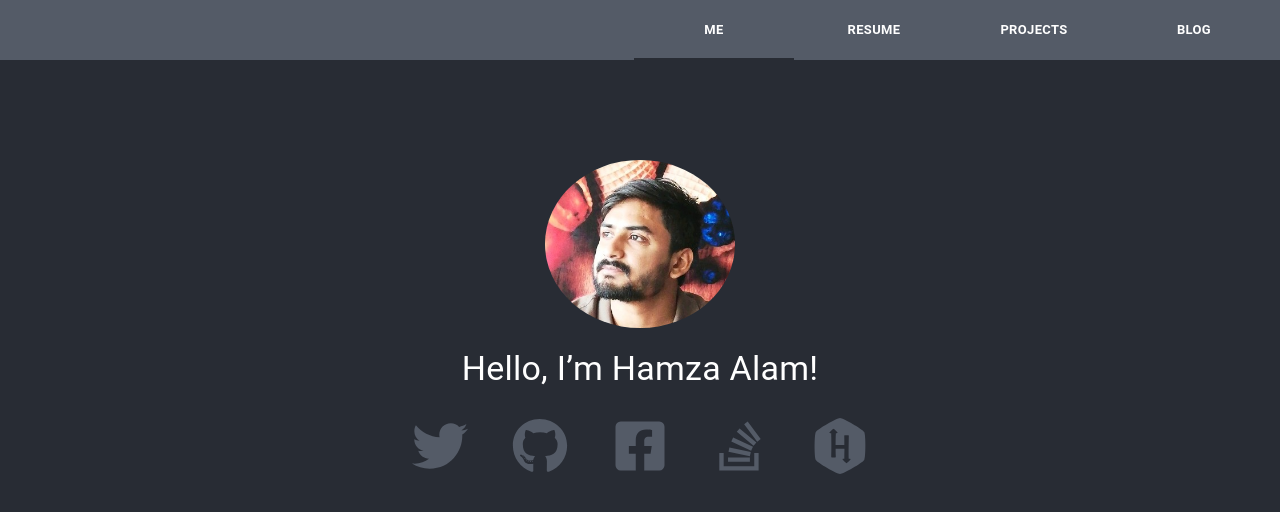
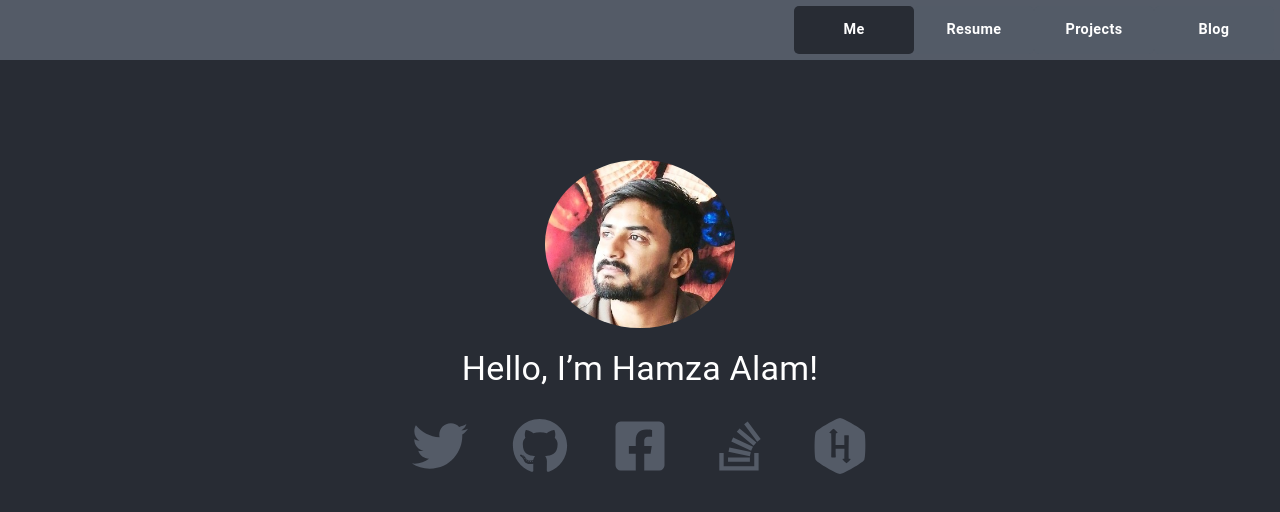
Before and after one commit to Hamzaalam/profile-resume-app, a React (Create React App) app: page /#/ in a window 1280 px wide. Shown: the top 512 px of the page. Built offline with nearby package versions, Linux system fonts and the light colour scheme.

Commit message:
Tabs modification

```diff
--- a/src/Blog/Blog.jsx
+++ b/src/Blog/Blog.jsx
@@ -1,7 +1,21 @@
 import React from 'react';
 
 const Blog = () => {
-    return ( <div><h2>Blog Coming Soon!</h2></div> );
+    const  content ={
+        margin: '0 auto',
+        maxWidth:'700px',
+        padding:'20px 20px',
+        background:'#535b67'
+    }
+    const section = {
+        marginTop:'40px'
+    }
+    return ( <div style={content}>
+                <section style={section}>
+                    <h2>Blog Coming Soon!</h2>
+                </section>
+            </div>
+            );
 }
 
 export default Blog;
--- a/src/Projects/Project.jsx
+++ b/src/Projects/Project.jsx
@@ -1,6 +1,19 @@
 import React from 'react';
 const project = () => {
-    return ( <div><h2>Pojects Coming Soon!</h2></div> );
+    const  content ={
+        margin: '0 auto',
+        maxWidth:'700px',
+        padding:'20px 20px',
+        background:'#535b67'
+    }
+    const section = {
+        marginTop:'40px'
+    }
+    return ( <div style={content}>
+                <section style={section}>
+                    <h2>Pojects Coming Soon!</h2>
+                </section>
+            </div> );
 }
 
 export default project;
--- a/src/header/header.jsx
+++ b/src/header/header.jsx
@@ -4,13 +4,20 @@ import Tabs from '@material-ui/core/Tabs';
 import Tab from '@material-ui/core/Tab';
 import red from '@material-ui/core/colors/red';
 import { Link } from 'react-router-dom';
-
+import { withStyles } from '@material-ui/core';
 
 import './header.css';
 
+const styles = {
+    Tab: {
+        minWidth:'120px',
+        textTransform:'none',
+        fontSize:'1em !important',
+        borderRadius:'5px'
+    },
+}
 
-
-const Header = () => {
+const Header = (props) => {
     const [value, setValue] = React.useState(0);
     const handleChange = (event, newValue) => {
         setValue(newValue);
@@ -19,14 +26,15 @@ const Header = () => {
         console.log(newValue)
 
     };
+    const { classes } = props;
+
 
     return (<div className='header'>
                     <Tabs
                         className="nav-bar-tabs"
                         value={value}
-                        indicatorColor="primary"
-                        TabIndicatorProps={{style:{background:'#282c34'}}}
                         textColor="primary"
+                        TabIndicatorProps={{style: {background:"#535b67"}}}
                         onChange={handleChange}
                         aria-label="disabled tabs example"
                      >
@@ -35,27 +43,38 @@ const Header = () => {
                             label="Me"
                             component={Link}
                             to="/"
+                            classes={{ root: classes.Tab }}
+                            style={value === 0 ? {background:'#282c34'}:{background:'#535b67'}}
                         />
                         <Tab
                             className="nav-bar-tabs"
                             label="Resume"
                             component={Link}
                             to='/Resume'
+                            classes={{ root: classes.Tab }}
+                            style={value === 1 ? {background:'#282c34'}:{background:'#535b67'}}
+
                         />
                         <Tab
                             className="nav-bar-tabs"
                             label="Projects"
                             component={Link}
                             to='/Projects'
+                            classes={{ root: classes.Tab }}
+                            style={value === 2 ? {background:'#282c34'}:{background:'#535b67'}}
+
                         />
                         <Tab
                             className="nav-bar-tabs"
                             label="Blog"
                             component={Link}
                             to='/blog'
+                            classes={{ root: classes.Tab }}
+                            style={value === 3 ? {background:'#282c34'}:{background:'#535b67'}}
+
                         />
                     </Tabs>
             </div> );
 }
 
-export default Header
+export default withStyles(styles)(Header);
```
